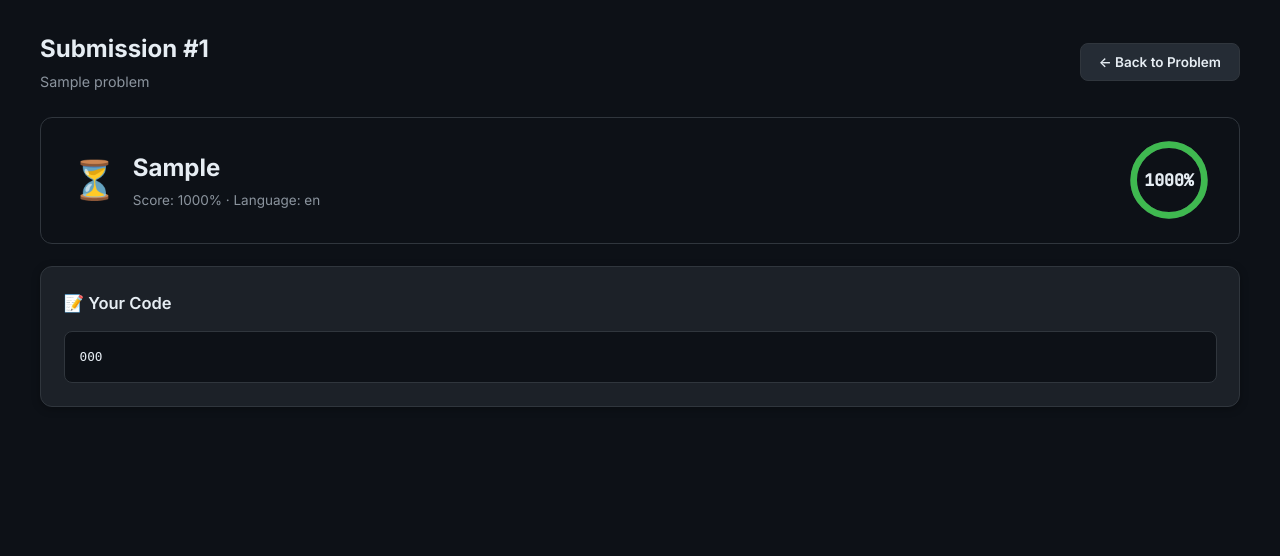
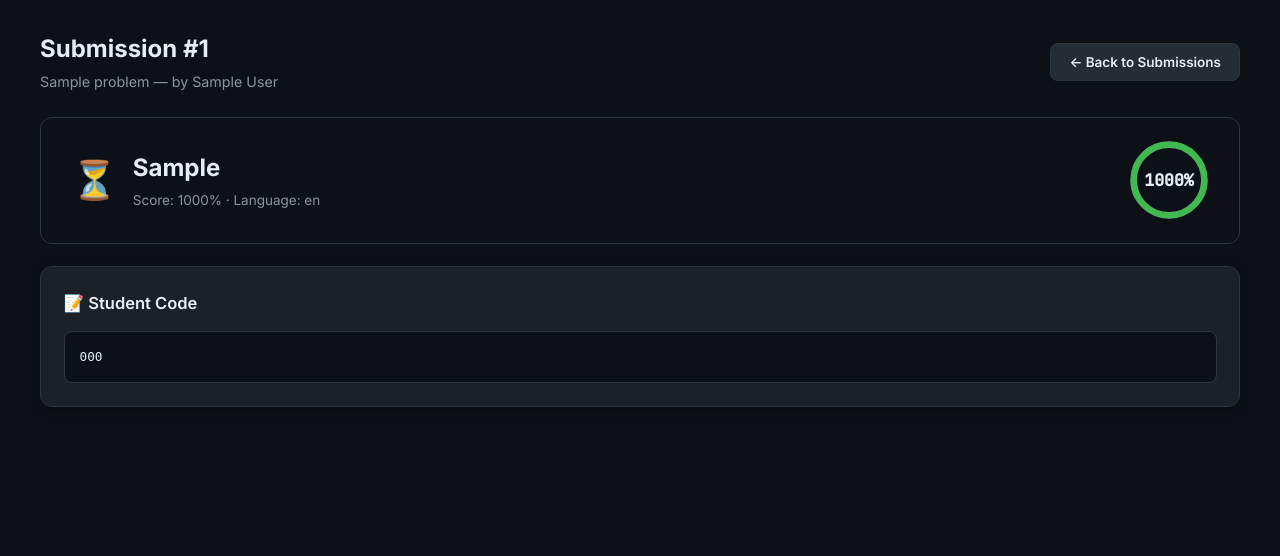
Before and after one commit to NightMare489/MoodleLTI, a Flask app: page /submission/1 in a window 1280 px wide. Shown: the part 57-613 px from the top of the page. Run offline with Flask 3, Linux system fonts and the light colour scheme; a user stored in the database is signed in; tables that the repository leaves empty hold one stand-in row (values such as "Sample post").

Commit message:
Add view-code button and instructor UI tweaks

```diff
--- a/templates/admin/submissions.html
+++ b/templates/admin/submissions.html
@@ -23,6 +23,7 @@
                     <th>Score</th>
                     <th>Details</th>
                     <th>Submitted</th>
+                    <th></th>
                 </tr>
             </thead>
             <tbody>
@@ -48,6 +49,10 @@
                         {% endif %}
                     </td>
                     <td class="text-secondary">{{ sub.created_at.strftime('%Y-%m-%d %H:%M') }}</td>
+                    <td>
+                        <a href="{{ url_for('student.view_result', submission_id=sub.id) }}" class="btn btn-secondary"
+                            style="padding:4px 10px;font-size:0.85rem;">View Code</a>
+                    </td>
                 </tr>
                 {% endfor %}
             </tbody>
--- a/templates/student/result.html
+++ b/templates/student/result.html
@@ -5,10 +5,19 @@
     <div class="page-header">
         <div>
             <h1>Submission #{{ submission.id }}</h1>
-            <p class="subtitle">{{ problem.title }}</p>
+            <p class="subtitle">{{ problem.title }}
+                {% if session.get('role') == 'instructor' and submission.user %}
+                — by {{ submission.user.name }}
+                {% endif %}
+            </p>
         </div>
+        {% if session.get('role') == 'instructor' %}
+        <a href="{{ url_for('admin.view_submissions', problem_id=problem.id) }}" class="btn btn-secondary">← Back to
+            Submissions</a>
+        {% else %}
         <a href="{{ url_for('student.view_problem', problem_id=problem.id) }}" class="btn btn-secondary">← Back to
             Problem</a>
+        {% endif %}
     </div>
 
     <!-- Overall Verdict -->
@@ -104,7 +113,7 @@
 
     <!-- Submitted Code -->
     <div class="card">
-        <h3>📝 Your Code</h3>
+        <h3>📝 {{ 'Student Code' if session.get('role') == 'instructor' else 'Your Code' }}</h3>
         <pre class="code-display"><code>{{ submission.code }}</code></pre>
     </div>
 </div>
```
